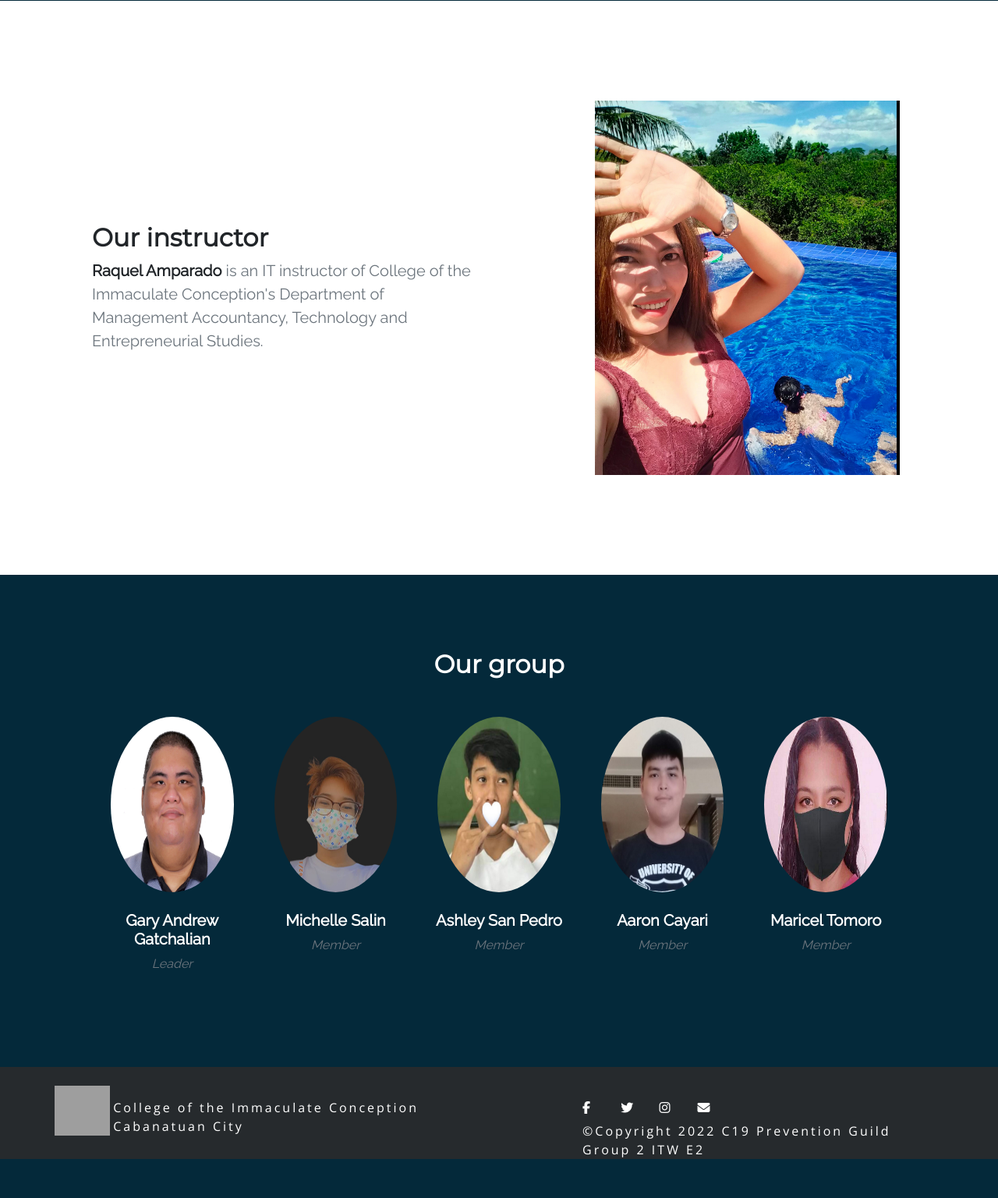
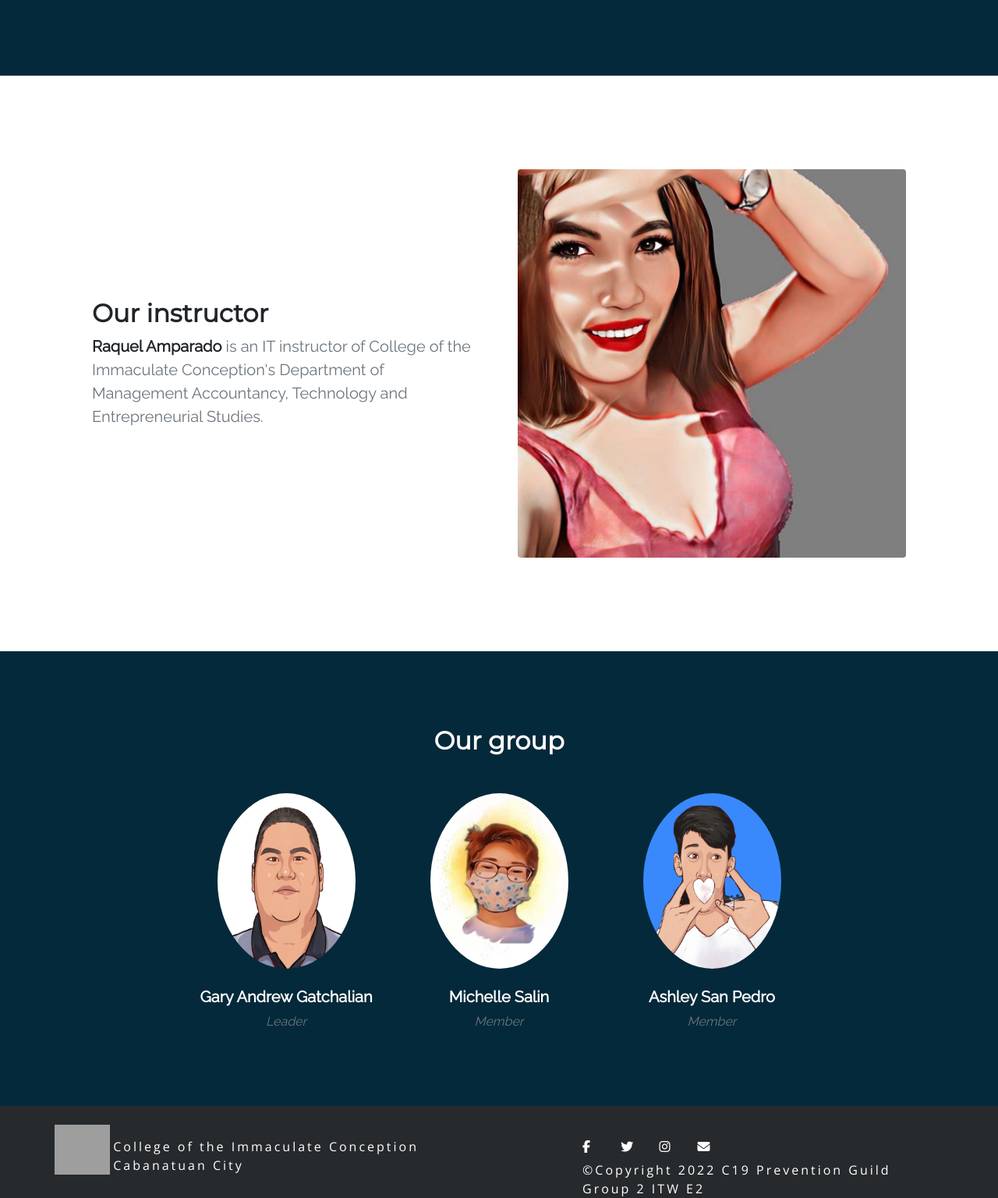
Before and after one commit to gatchigat/c19-prevention-guild, a PHP site: page /about.html in a window 1280 px wide. Shown: the part 855-2391 px from the top of the page at 78% size. Before the commit the page ends 2341 px from the top, so only its background shows below. Run offline with PHP 8.4, Linux system fonts and the light colour scheme; some libraries are stand-ins or nearby versions; some web fonts are replaced; grey boxes are pictures that could not be loaded.

Commit message:
Add files via upload

```diff
--- a/about.html
+++ b/about.html
@@ -35,7 +35,7 @@
 
         <nav id="mainNavBar" class="navbar navbar-dark navbar-expand-md py-0 fixed-top nav-sub">
             <div class="container-fluid">
-                <a class="navbar-brand webName" href="index.html">Covid Title</a>
+                <a class="navbar-brand webName" href="index.html"></a>
                 <button class="navbar-toggler" type="button" data-bs-toggle="collapse" data-bs-target="#navbarNav"
                     aria-controls="navbarNav" aria-expanded="false" aria-label="Toggle navigation">
                     <span class="navbar-toggler-icon"></span>
@@ -65,7 +65,7 @@
         <header class="py-5">
             <div class="container px-5">
                 <div class="row justify-content-center">
-                    <div class="col-lg-9 col-xxl-10">
+                    <div class="col-lg-9 col-xxl-10 ">
                         <div class="text-center my-5">
                             <h1 class="fw-bolder mb-3 montserrat">ITW E2 FINAL PROJECT ABOUT COVID-19
                             </h1>
@@ -79,10 +79,10 @@
             </div>
         </header>
         <!-- About section one-->
-        <section class="py-5 colored-section2" id="scroll-target">
-            <div class="container px-5 my-5">
-                <div class="row gx-5 align-items-center">
-                    <div class="col-lg-6"><img class="img-fluid rounded mb-5 mb-lg-0 "
+        <section class="pb-5 pt-3 pt-xl-5 colored-section2" id="scroll-target">
+            <div class="container px-4 p-xl-5 my-3 my-xl-5">
+                <div class="row gx-1 gx-lg-5 align-items-center">
+                    <div class="col-lg-6"><img class="img-fluid rounded mb-5 mb-lg-0 h-100"
                             src="https://static.wixstatic.com/media/556956_a5747055909f406cbb12f6c1e718527b~mv2.png/v1/fill/w_1055,h_434,al_c,usm_0.66_1.00_0.01,enc_auto/556956_a5747055909f406cbb12f6c1e718527b~mv2.png"
                             alt="..." /></div>
                     <div class="col-lg-6">
@@ -132,14 +132,14 @@
         </section>
         <!-- About section two-->
         <section class="py-5" class="instructor">
-            <div class="container px-5 my-5">
-                <div class="row gx-5 align-items-center">
-                    <div class="col-lg-5 order-first order-lg-last h-50 mw-100 p-3 my-0 me-0 ms-auto text-end"><img
-                            class="img-fluid rounded mb-5 mb-lg-0 h-25 p-3 instructor-img text-lg-end "
-                            src="./images/quelaProfile.png" alt="..." />
+            <div class="container px-4 my-4 px-xl-5 py-xl-5">
+                <div class="row gx-1 gx-xl-5 align-items-center">
+                    <div class="col-lg-6 order-first order-lg-last  text-end">
+                        <img class="img-fluid rounded mb-5 mb-lg-0  instructor-img text-lg-end "
+                            src="./images/quelaProfileV.jpg" alt="..." />
                     </div>
-                    <div class="col-sm-1 order-1 ">
-                    </div>
+                    <!-- <div class="col-sm-1 order-1 ">
+                    </div> -->
                     <div class="col-lg-6">
                         <h2 class="fw-bolder montserrat">Our instructor</h2>
                         <p class="lead fw-normal text-muted mb-0 raleway"><span class="text-decoration-none fw-bold"><a
@@ -190,7 +190,7 @@
                     <h2 class="fw-bolder montserrat">Our group</h2>
                     <p class="lead fw-normal text-muted mb-5"></p>
                 </div>
-                <div class="row gx-1 row-cols-1 row-cols-sm-2 row-cols-xl-5 justify-content-center">
+                <div class="row gx-1 gx-lg-5 row-cols-1 row-cols-sm-2 row-cols-xl-4 justify-content-center">
                     <div class="col mb-5 mb-5 mb-xl-0">
                         <div class="text-center">
                             <img class="img-fluid rounded-circle mb-4 px-4 author-profile-1" src="" alt="..." />
@@ -212,7 +212,7 @@
                             <div class="fst-italic text-muted">Member</div>
                         </div>
                     </div>
-                    <div class="col mb-5">
+                    <!-- <div class="col mb-5">
                         <div class="text-center">
                             <img class="img-fluid rounded-circle mb-4 px-4 author-profile-4" src="" alt="..." />
                             <h5 class="fw-bolder author-4"></h5>
@@ -224,9 +224,9 @@
                             <img class="img-fluid rounded-circle mb-4 px-4 author-profile-5" src="" alt="..." />
                             <h5 class="fw-bolder author-5"></h5>
                             <div class="fst-italic text-muted">Member</div>
-                        </div>
-                    </div>
+                        </div> -->
                 </div>
+            </div>
             </div>
         </section>
     </main>
--- a/js/news.js
+++ b/js/news.js
@@ -11,11 +11,11 @@ let tomoro = "Maricel Tomoro";
 let sanPedro = "Ashley San Pedro";
 
 // MEMBERS PROFILE PIC SRC
-let gatchiProfilePic = "./images/gatchiProfile.jpg";
-let salinProfilePic = "./images/salinProfile6.jpg";
-let tomoroProfilePic = "./images/tomoroProfile.png";
-let cayariProfilePic = "./images/cayariProfile2.png";
-let sanPedroProfilePic = "./images/sanPedroProfile6.png";
+let gatchiProfilePic = "./images/gatchiProfileV.jpg";
+let salinProfilePic = "./images/salinProfileV.jpg";
+let tomoroProfilePic = "./images/tomoroProfileV.jpg";
+let cayariProfilePic = "./images/cayariProfileV2.jpg";
+let sanPedroProfilePic = "./images/sanPedroProfileV.jpg";
 
 // NEWS TITLES/DATES/ARTICLE DESCRIPTIONS
 // ARTICLE1
@@ -202,10 +202,10 @@ function aboutLoad() {
   document.getElementsByClassName("cic")[1].innerHTML = cic;
 
   // MGA SEEN ZONE
-  document.getElementsByClassName("author-4")[0].innerHTML = cayari;
-  document.getElementsByClassName("author-profile-4")[0].src = cayariProfilePic;
-  document.getElementsByClassName("author-profile-4")[0].style.height = "225px";
-  document.getElementsByClassName("author-5")[0].innerHTML = tomoro;
-  document.getElementsByClassName("author-profile-5")[0].src = tomoroProfilePic;
-  document.getElementsByClassName("author-profile-5")[0].style.height = "225px";
+  // document.getElementsByClassName("author-4")[0].innerHTML = cayari;
+  // document.getElementsByClassName("author-profile-4")[0].src = cayariProfilePic;
+  // document.getElementsByClassName("author-profile-4")[0].style.height = "225px";
+  // document.getElementsByClassName("author-5")[0].innerHTML = tomoro;
+  // document.getElementsByClassName("author-profile-5")[0].src = tomoroProfilePic;
+  // document.getElementsByClassName("author-profile-5")[0].style.height = "225px";
 }
--- a/styles/style.css
+++ b/styles/style.css
@@ -361,8 +361,8 @@ main {
 }
 
 /* ABOUT PAGE */
-#about .instructor video{
-  volume
+#about .instructor video {
+  /* volume */
 }
 #about .instructor-img {
   /* max-height: 500px; */
@@ -431,10 +431,10 @@ main {
     font-family: "Montserrat-Light", serif;
     font-size: 1rem;
   }
-  header{
+  #landing-header {
     height: 120vh;
   }
-  header div .f-text {
+  #landing-header div .f-text {
     margin-top: 50px;
   }
   #mid {
```
Also changed, not shown: images/cayariProfileV.jpg (added), images/cayariProfileV2.jpg (added), images/gatchiProfileV.jpg (added), images/quelaProfile2.png (added), images/quelaProfileV.jpg (added), images/salinProfileV.jpg (added), images/sanPedroProfileV.jpg (added), images/tomoroProfileV.jpg (added).
